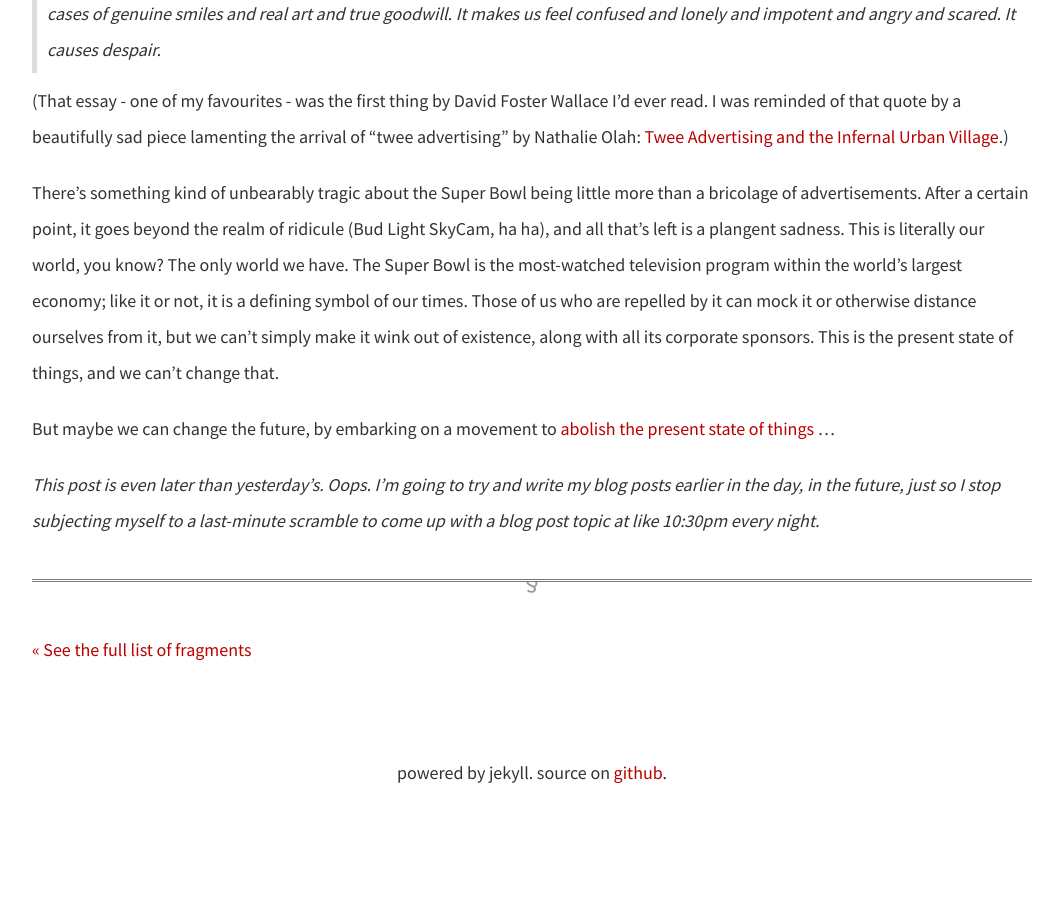
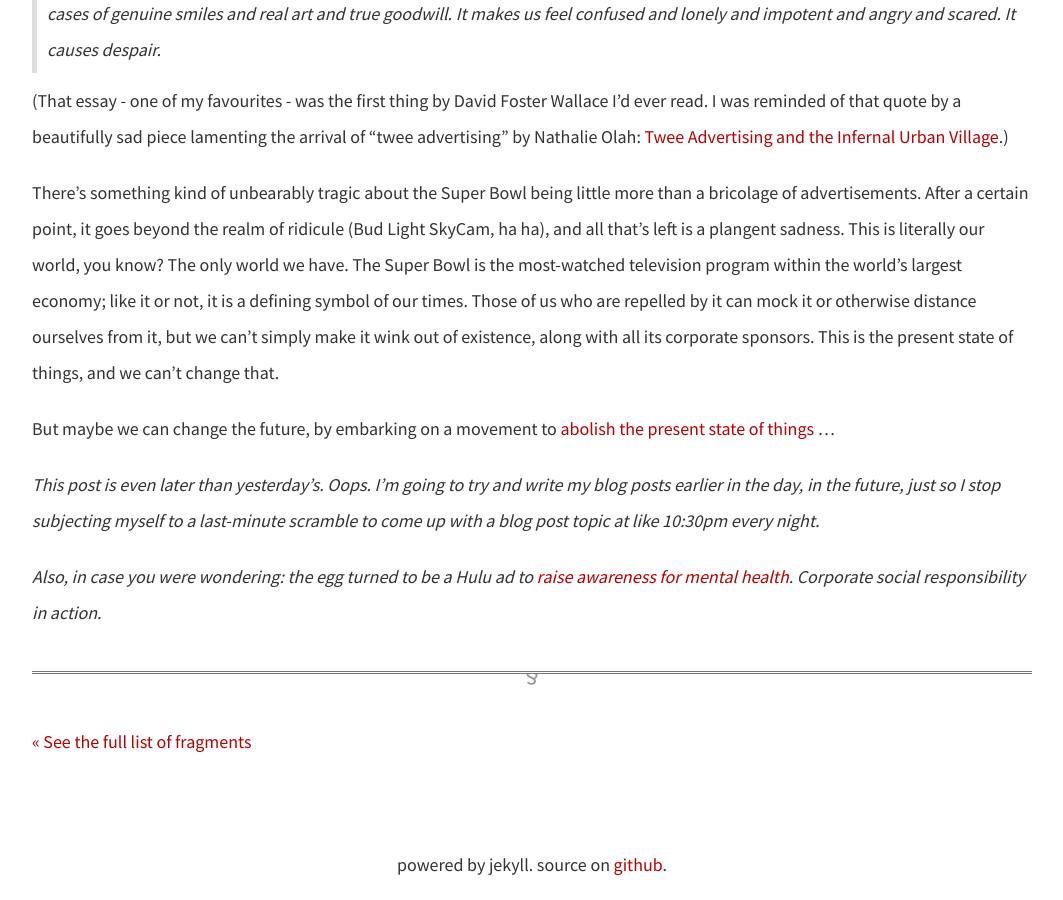
Before and after one commit to dellsystem/dellsystem.github.io, a Jekyll site: the page built from _posts/2019-2-3-fragments-34.md, in a window 1280 px wide and 900 px high, scrolled down 3656 px. Shown: the whole window, without its empty margins (108-1171 px from the left). Built offline with Jekyll 4.4.1, drawn with Linux system fonts in a browser that asks for light colours; before the commit the page ends 4464 px from its top, so only the background shows below that; some of the changed text lies outside the part shown.

Commit message:
Add postscript to fragments-34 about egg ad

```diff
--- a/_posts/2019-2-3-fragments-34.md
+++ b/_posts/2019-2-3-fragments-34.md
@@ -54,3 +54,5 @@ There's something kind of unbearably tragic about the Super Bowl being little mo
 But maybe we can change the future, by embarking on a movement to [abolish the present state of things](https://libcom.org/library/real-movement-red-black-notes) ...
 
 _This post is even later than yesterday's. Oops. I'm going to try and write my blog posts earlier in the day, in the future, just so I stop subjecting myself to a last-minute scramble to come up with a blog post topic at like 10:30pm every night._
+
+_Also, in case you were wondering: the egg turned to be a Hulu ad to [raise awareness for mental health](https://techcrunch.com/2019/02/03/hulu-instagram-egg-mental-health/). Corporate social responsibility in action._
```
